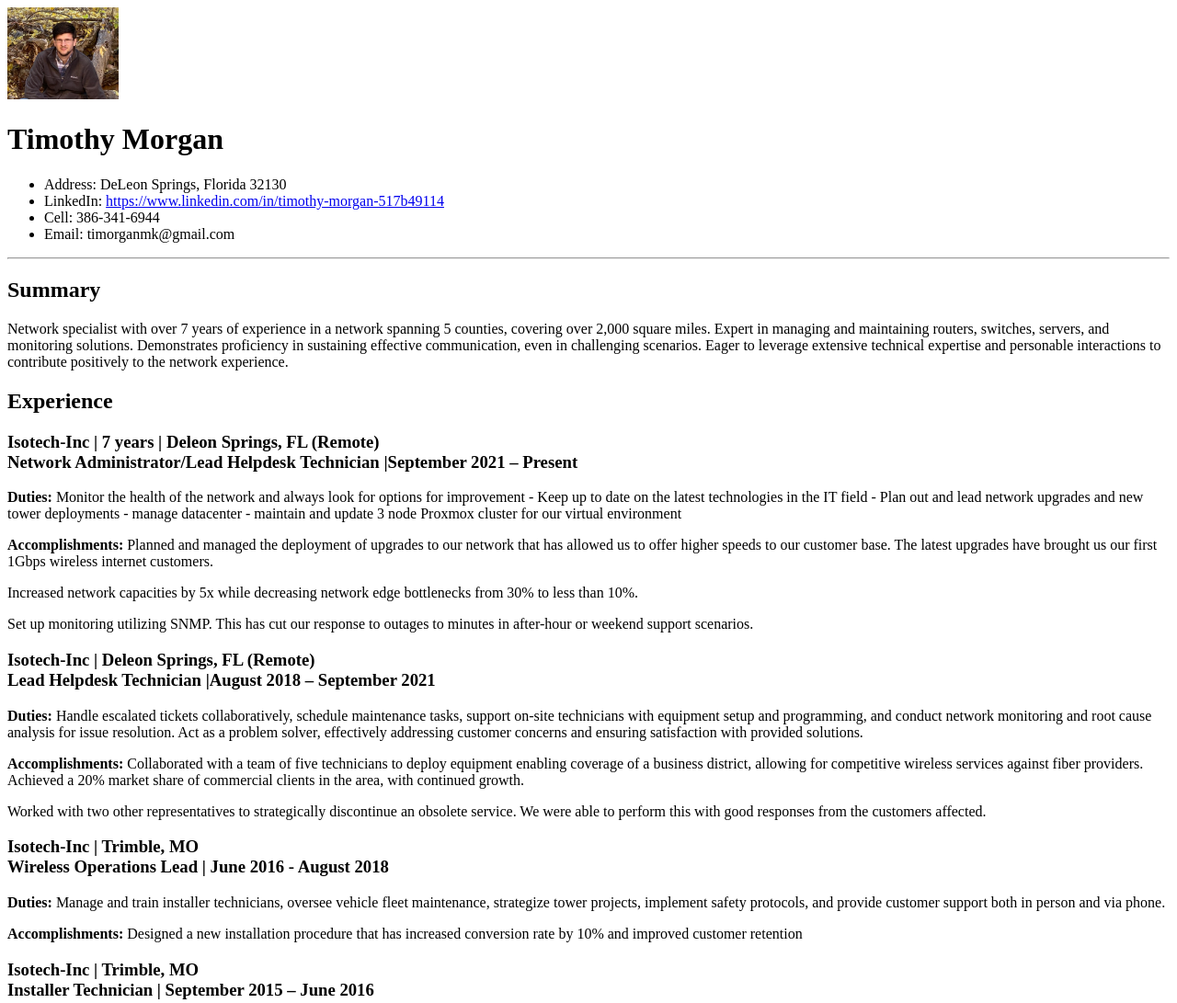
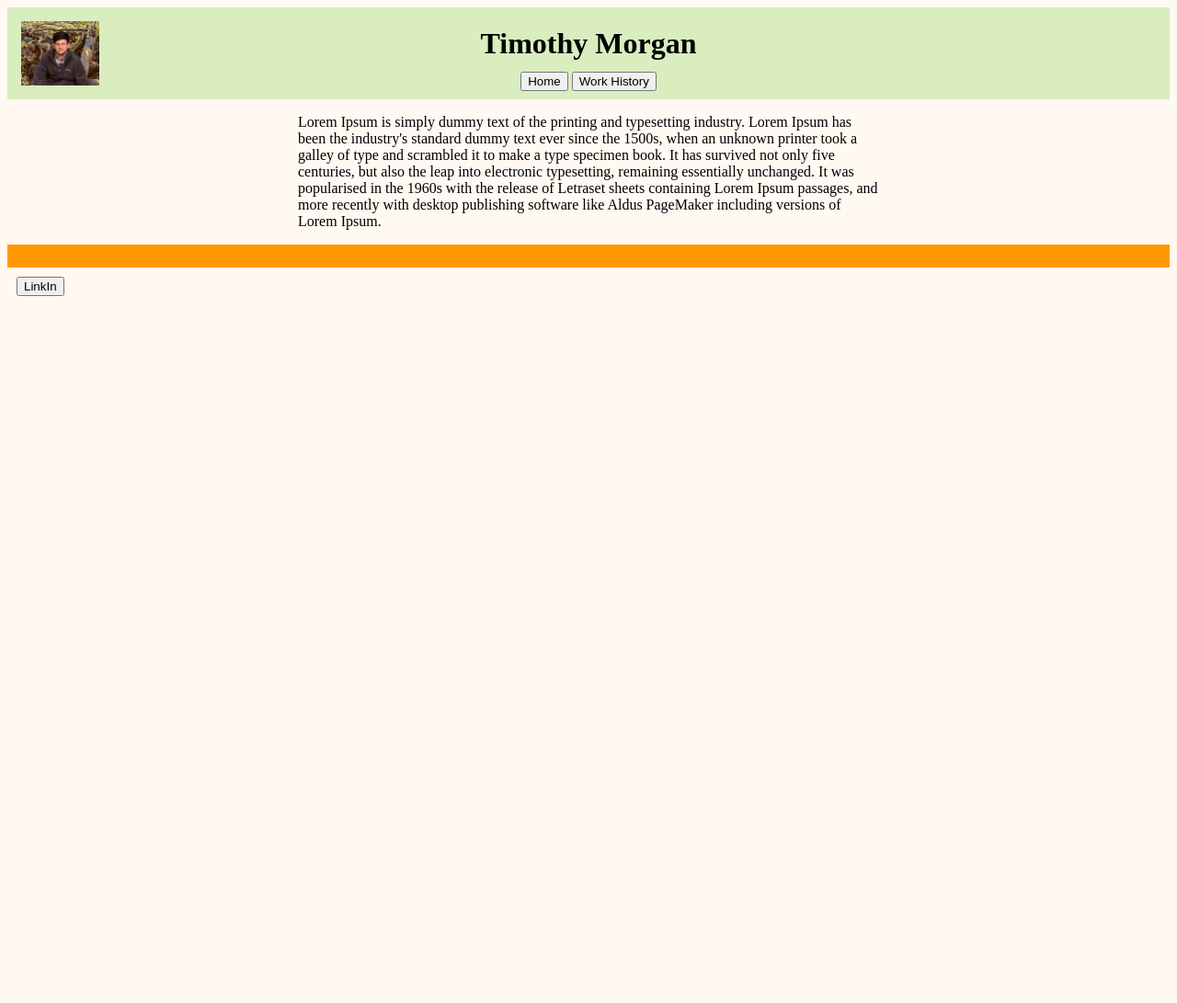
Before and after one commit to timorganmk/Resume, a plain HTML site: page index.html in a window 1280 px wide. Shown: the top 1091 px of the page at 92% size. After the commit the page ends 800 px from the top, so only its background shows below. Drawn offline with Linux system fonts and the light colour scheme.

Commit message:
Add files via upload

```diff
--- a/index.html
+++ b/index.html
@@ -3,157 +3,42 @@
 <head>
     <meta charset="UTF-8">
     <meta name="viewport" content="width=device-width, initial-scale=1.0">
-    <title>Timothy's Resume</title>
+    <title>Timothy I Morgan</title>
+    <link rel="stylesheet" href="./style.css"/>
 </head>
 <body>
-    <img src="./Assets/timothy.jpg" alt="Timothy Morgan" height="100">
-    <h1>Timothy Morgan</h1>
-    <p>
-        <ul>
-            <li>Address: DeLeon Springs, Florida 32130</li>
-            <li>LinkedIn:
-                <a href="https://www.linkedin.com/in/timothy-morgan-517b49114/">
-                    https://www.linkedin.com/in/timothy-morgan-517b49114</a>
-                </li>
-            <li>Cell: 386-341-6944</li>
-            <li>Email: timorganmk@gmail.com</li>
-        </ul>
-    </p>
-    <hr />
-    <h2>Summary</h2>
-    <p>Network specialist with over 7 years of experience in a
-         network spanning 5 counties, covering over 2,000 square
-          miles. Expert in managing and maintaining routers,
-           switches, servers, and monitoring solutions.
-            Demonstrates proficiency in sustaining effective
-             communication, even in challenging scenarios.
-              Eager to leverage extensive technical expertise
-               and personable interactions to contribute positively
-                to the network experience.
-    </p>
-    <h2>Experience</h2>
-    <h3>Isotech-Inc | 7 years | Deleon Springs, FL (Remote)<br>
-        Network Administrator/Lead Helpdesk Technician |September 2021 – Present
-    </h3>
-    <p><b>Duties:</b> Monitor the health of the network and always look
-         for options for improvement - Keep up to date on the latest
-          technologies in the IT field - Plan out and lead network
-           upgrades and new tower deployments - manage datacenter
-            - maintain and update 3 node Proxmox cluster for our
-             virtual environment
-    </p>
-    <p><b>Accomplishments:</b> Planned and managed the deployment of upgrades
-         to our network that has allowed us to offer higher speeds to
-          our customer base. The latest upgrades have brought us our
-           first 1Gbps wireless internet customers.
-    </p>
-    <p>Increased network capacities by 5x while decreasing network
-         edge bottlenecks from 30% to less than 10%.
-    </p>
-    <p>Set up monitoring utilizing SNMP. This has cut our response
-         to outages to minutes in after-hour or weekend support scenarios.
-    </p>
-    <h3>
-        Isotech-Inc | Deleon Springs, FL (Remote)<br>
-        Lead Helpdesk Technician |August 2018 – September 2021
-    </h3>
-    <p><b>Duties:</b> Handle escalated tickets collaboratively,
-         schedule maintenance tasks, support on-site technicians
-          with equipment setup and programming, and conduct network
-           monitoring and root cause analysis for issue resolution.
-            Act as a problem solver, effectively addressing customer
-             concerns and ensuring satisfaction with provided solutions.
-    </p>
-    <p><b>Accomplishments:</b> Collaborated with a team of five technicians
-         to deploy equipment enabling coverage of a business district,
-          allowing for competitive wireless services against fiber providers.
-           Achieved a 20% market share of commercial clients in the area,
-            with continued growth.
-    </p>
-    <p>Worked with two other representatives to strategically discontinue
-         an obsolete service. We were able to perform this with good
-          responses from the customers affected.
-    </p>
-    <h3>
-        Isotech-Inc | Trimble, MO<br>
-        Wireless Operations Lead | June 2016 - August 2018
-    </h3>
-    <p><b>Duties:</b> Manage and train installer technicians,
-         oversee vehicle fleet maintenance, strategize tower
-          projects, implement safety protocols, and provide
-           customer support both in person and via phone.
-    </p>
-    <p><b>Accomplishments:</b> Designed a new installation procedure
-         that has increased conversion rate by 10% and improved
-          customer retention
-    </p>
+    <div id="header-field">
+        <img id="resume-pic" src="./Assets/timothy.jpg" alt="Timothy Morgan">
+            <div id="header-name">
+                <h1>Timothy Morgan</h1>
+            </div>
 
-    <h3>
-        Isotech-Inc | Trimble, MO<br>
-        Installer Technician | September 2015 – June 2016
-    </h3>
-    <p><b>Duties:</b> Install high-speed wireless equipment at customer
-         locations and conduct maintenance and troubleshooting to ensure
-          optimal performance and address issues for existing customers.
-    </p>
-    <p><b>Accomplishments:</b> I was set up as a Lead Technician after
-         less than a month on the job.
-        </p>
+        <div id="links01">
+            <a href="./index.html"><button type="button">Home</button></a>
+            <a href="./resume.html"><button type="button" >Work History</button></a>
+        </div>
+    </div>
 
-    <h3>
-        Pine Bluff Cable | Pine Bluff, AR<br>
-        Cable Installer | December 2014 - September 2015
-    </h3>
-    <p><b>Duties:</b> Install cable, internet, and phone services at
-         customer locations, ensure proper equipment functionality,
-          address customer satisfaction, conduct service calls
-           for issue resolution, train new installers, and complete
-            assigned tasks under supervisor guidance.
-    </p>
-    <p><b>Accomplishments:</b> I began training new technicians after
-         just 3 months on the job.
-    </p>
+    <div id="paragraph-intro">
+        <p>Lorem Ipsum is simply dummy text of the printing and typesetting industry.
+        Lorem Ipsum has been the industry's standard dummy text ever since
+        the 1500s, when an unknown printer took a galley of type and
+        scrambled it to make a type specimen book. It has survived
+        not only five centuries, but also the leap into electronic
+        typesetting, remaining essentially unchanged.
+        It was popularised in the 1960s with the release
+        of Letraset sheets containing Lorem Ipsum passages,
+        and more recently with desktop publishing software
+        like Aldus PageMaker including versions of Lorem Ipsum.</p>
+    </div>
+    <footer id="footer">
+        <div id="barrier">
+        </div>
+        <div id="footer-links">
+            <a href="www.linkedin.com/in/timothy-morgan-517b49114"><button type="button">LinkIn</button></a>
+        </div>
 
-    <h3>
-        Baker Services | Pine Bluff, AR<br>
-        Meter Technician | June 2014 - December 2014
-    </h3>
-    <p><b>Duties:</b> drive vehicles in busy areas to read meters,
-         cover significant distances on foot in varying
-          weather conditions, and identify and report failing
-           meters to the supervisor.
-    </p>
+    </footer>
 
-    <h2>Education</h2>
-    <p><b>Bible Theology</b><br>
-        Deland School of The Bible:
-        01/2018 - 12/2022</p>
-    <p><b>General Studies</b><br>
-        Barsanesti Baptist Academy:
-        01/2008 - 12/2012
-    </p>
-
-    <h2>Certifications</h2>
-    <p>
-        <ul>
-            <li>Certified Cloud Practitioner
-                04/2024 - 04/2027<br>
-                AWS</li>
-                <li>A+ certificate
-                    03/2024 - 03/2027<br>
-                    CompTIA</li>
-        </ul>
-    </p>
-    <h2>Skills</h2>
-    <ul>
-        <li>Routing</li>
-        <li>OSPF</li>
-        <li>Proxmox</li>
-        <li>Troubleshooting</li>
-        <li>HTML</li>
-        <li>Wireless Internet</li>
-    </ul>
-    <hr>
-    <footer>Timothy Morgan</footer>
 </body>
 </html>
--- /dev/null
+++ b/style.css
@@ -0,0 +1,50 @@
+html{
+    background-color: rgb(255, 249, 242);
+}
+
+#header-field{
+    background-color: #D9EDBF;
+    height: 100px;
+    position: relative;
+}
+
+#resume-pic{
+    height: 70px;
+    position: absolute;
+    top: 15px;
+    left: 15px;
+}
+
+#header-name{
+    position: absolute;
+    width: 50%;
+    left: 25%;
+}
+#header-name h1{
+    text-align: center;
+}
+
+#links01{
+    position: absolute;
+    width: 50%;
+    left: 25%;
+    top: 70px;
+}
+#links01{
+    text-align: center;
+}
+
+#paragraph-intro{
+    width: 50%;
+    margin-left: 25%;
+}
+
+#barrier{
+    background-color: #FF9800;
+    height: 25px;
+}
+#footer-links{
+    position: relative;
+    top: 10px;
+    left: 10px;
+}
```
Also changed, not shown: resume.html (added, +176 -0 lines).
